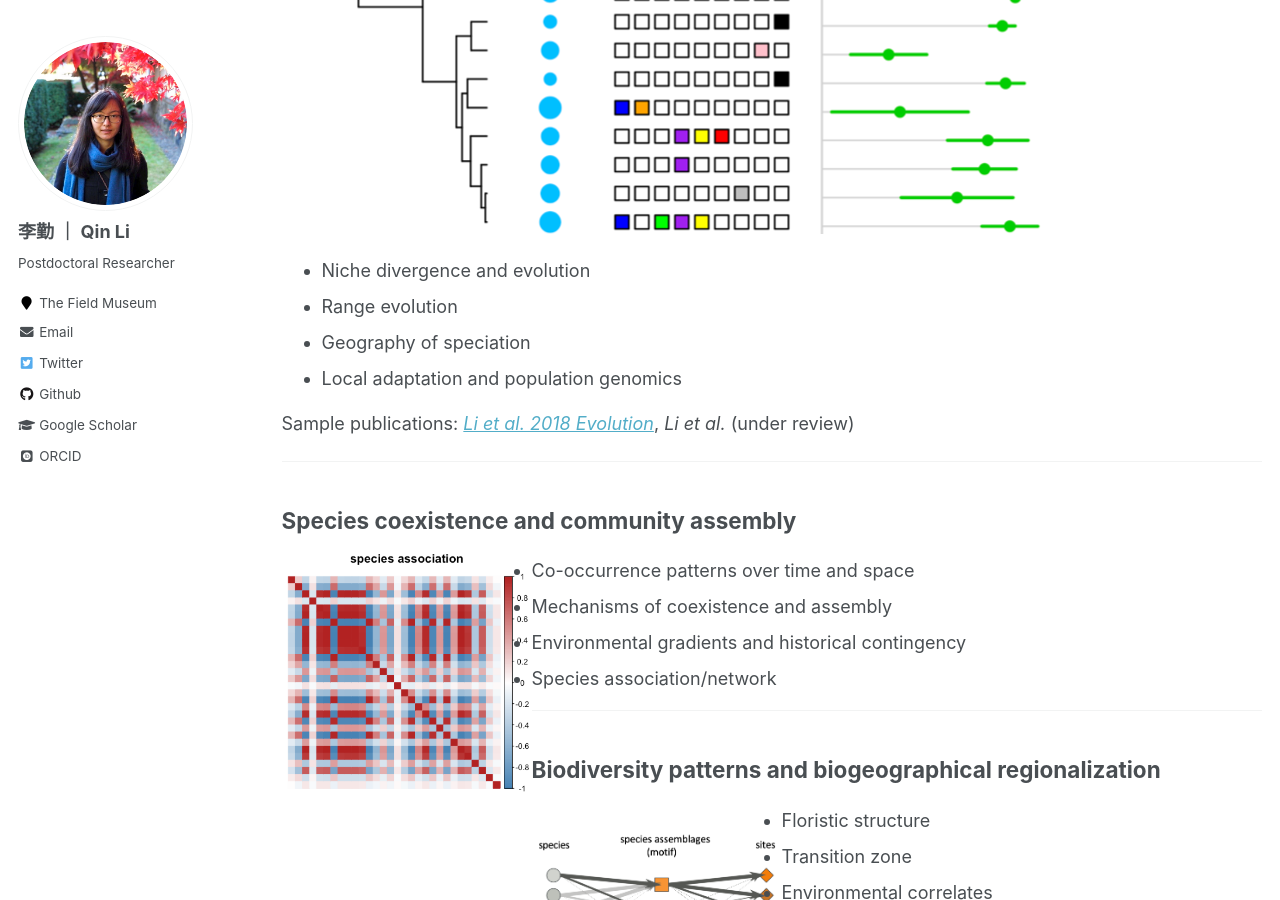
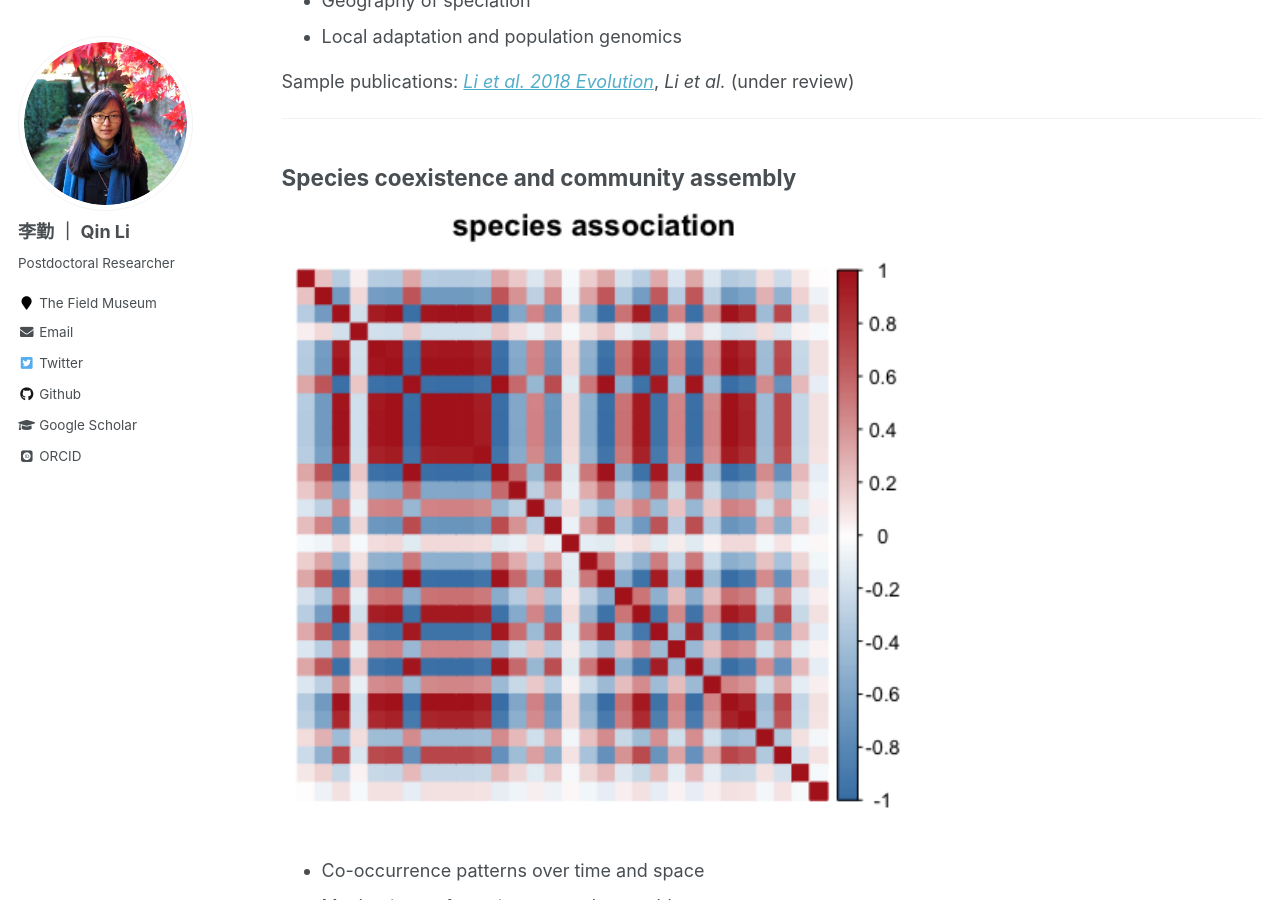
Before and after one commit to qli/qli.github.io, a Jekyll site: the page built from _pages/research.md, in a window 1280 px wide and 900 px high, scrolled down 970 px. Built offline with Jekyll 4.4.1, drawn with Linux system fonts in a browser that asks for light colours; some web fonts are replaced.

Commit message:
modify figs

```diff
--- a/_pages/research.md
+++ b/_pages/research.md
@@ -5,25 +5,17 @@ permalink: /research/
 author_profile: true
 ---
 
-<!--![](./images/fig_nicheRange.png){: width=30% style="float: left"}
+<!--
+![](./images/fig_nicheRange.png){: width=30% style="float: left"}
 does not work
 
+<img style="float: left" width="250" src="/images/fig-spAsso.png">
 ![left-aligned-image](/images/fig_nicheRange.png){: .align-left}
 -->
 
 ## Ecological speciation and niche evolution
 
-<img style="float: left" width="300" src="/images/fig_nicheRange.png">
-- Niche divergence and evolution
-- Range evolution
-- Geography of speciation
-- Local adaptation and population genomics
-
-Sample publications: [*Li et al. 2018 Evolution*](https://doi.org/10.1111/evo.13567), *Li et al.* (under review)
-
----
-
-![image alt <](/images/fig_nicheRange.png)
+![image alt <](/images/fig_niche.png)
 - Niche divergence and evolution
 - Range evolution
 - Geography of speciation
@@ -36,7 +28,7 @@ Sample publications: [*Li et al. 2018 Evolution*](https://doi.org/10.1111/evo.13
 
 ## Species coexistence and community assembly
 
-<img style="float: left" width="250" src="/images/fig_speciesAssociation.png">
+![image alt <](/images/fig_spAsso.png)
 
 - Co-occurrence patterns over time and space
 - Mechanisms of coexistence and assembly
@@ -48,6 +40,7 @@ Sample publications: [*Li et al. 2018 Evolution*](https://doi.org/10.1111/evo.13
 
 ## Biodiversity patterns and biogeographical regionalization
 <img style="float: left" width="250" src="/images/fig_GoM.png">
+![image alt <](/images/fig_GoM.png)
 
 - Floristic structure
 - Transition zone
@@ -62,7 +55,7 @@ Sample publications: *Li et al.* (under review)
 
 ## Global change and species responses
 
-![limage alt <](/images/fig_nicheRange.png)
+![image alt <](/images/fig_niche.png)
 
 - Non-analogous climate patterns
 - Range shifts under climate change
```
Also changed, not shown: _pages/portfolio.html (added, +13 -0 lines), images/fig_GoM.png, images/fig_NAC.png, images/fig_niche.png (added), images/fig_nicheRange.png (deleted), images/fig_spAsso.png (added), images/fig_speciesAssociation.png (deleted).
